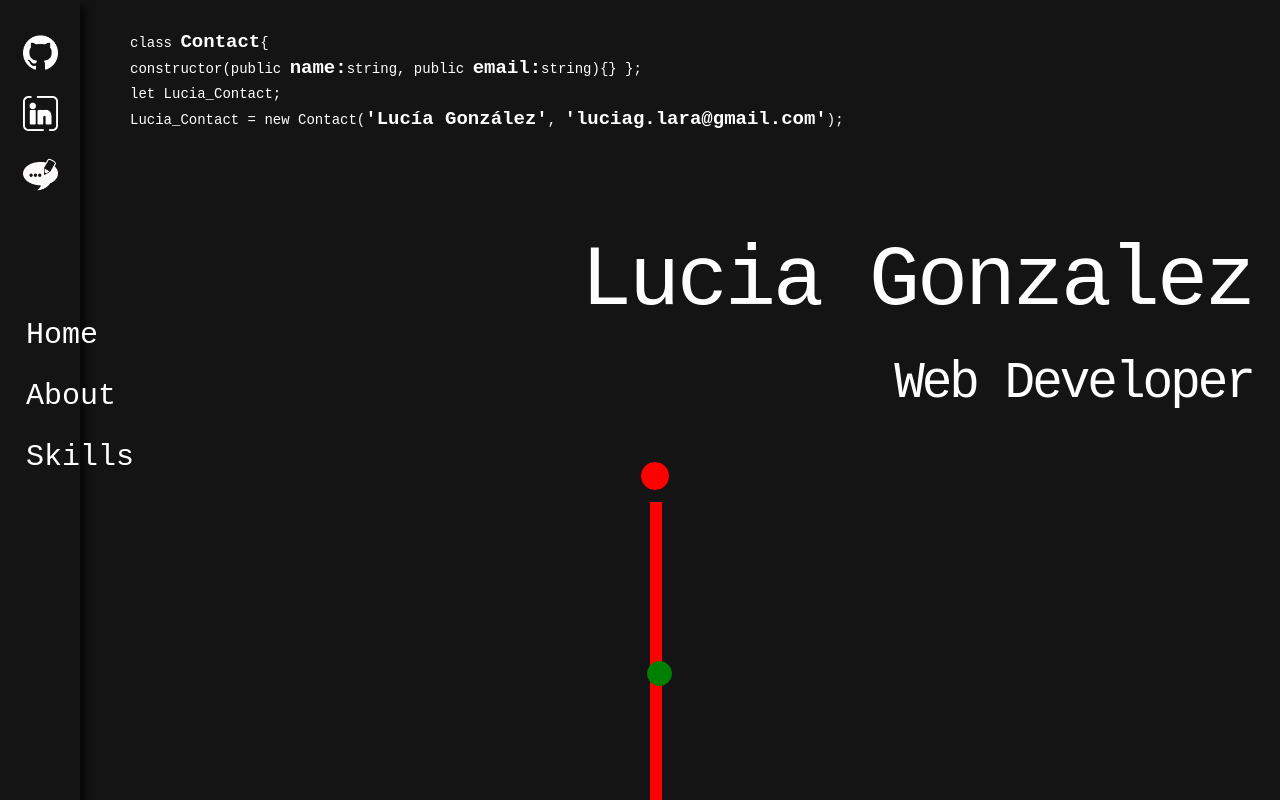
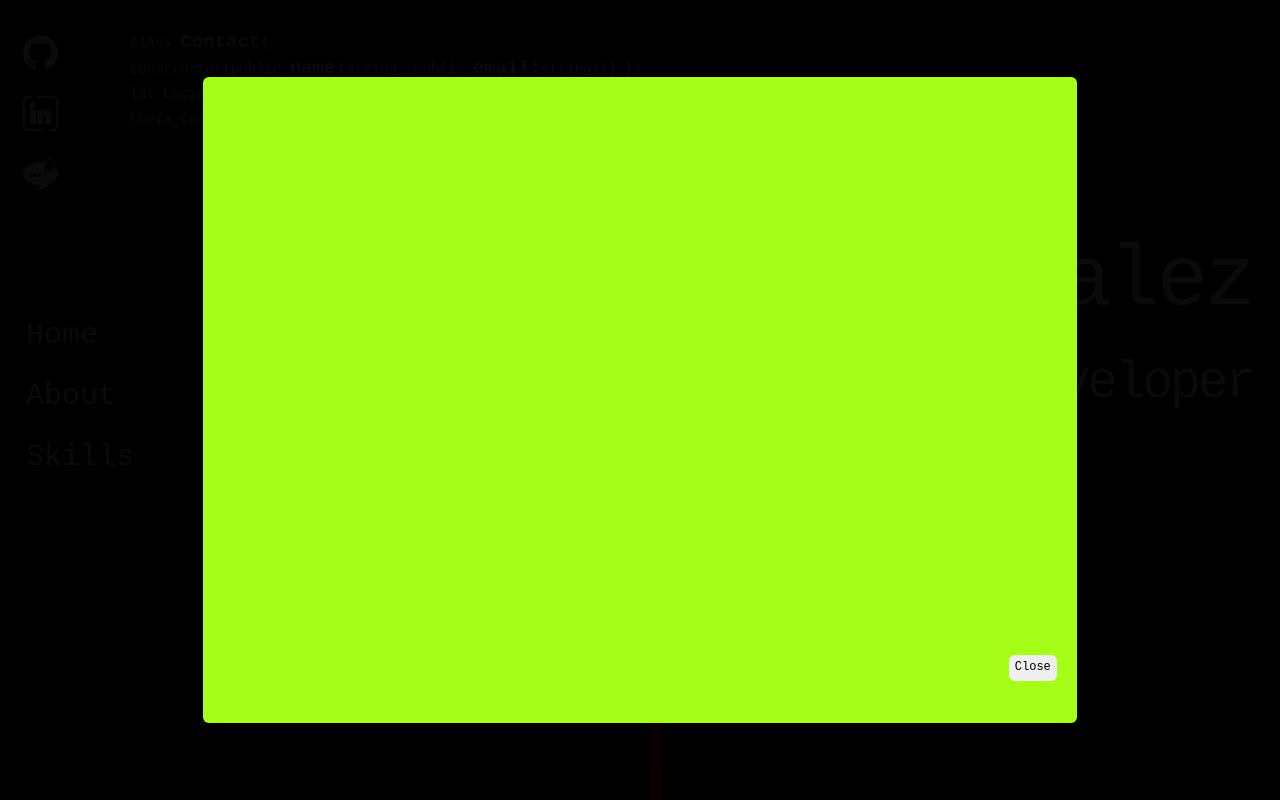
Before and after one commit to l0g0l/landingPage, a React (Create React App) app: page / in a window 1280 px wide. Both pictures are taken after a click on the element "Skills". Shown: the top 800 px of the page. Built offline with nearby package versions, Linux system fonts and the light colour scheme; the HTML template or start-up script is replaced by a standard one.

Commit message:
modal full screen2

```diff
--- a/src/components/ModalXL.jsx
+++ b/src/components/ModalXL.jsx
@@ -1,15 +1,15 @@
 import React from "react"
-import Modal from "react-modal"
+import ReactModal from "react-modal"
 
-Modal.setAppElement("#root");
+ReactModal.setAppElement("#root");
 
- const ModalXL = ({modalisopen, setisopen}) => {
-
+const ModalXL = ({ modalisopen, setisopen, color, text1, text2, text3 }) => {
+console.log(modalisopen, setisopen, color, text1, text2, text3)
 
   return (
     <div className="modalXL">
 
-      <Modal
+      <ReactModal
         isOpen={modalisopen}
         onRequestClose={() => setisopen(false)}
         overlayClassName={{
@@ -17,15 +17,26 @@ Modal.setAppElement("#root");
           afterOpen: "overlay-after",
           beforeClose: "overlay-before"
         }}
-        className={{
-          base: "content-base",
-          afterOpen: "content-after",
-          beforeClose: "content-before"
-        }}
-        closeTimeoutMS={500}
+        className={{base: "content-base",afterOpen: "content-after",beforeClose:"content-before"}}
+        closeTimeoutMS={100}
+        style={{content: {
+          background: '#A6FD17',
+        }}}
+
+
       >
-        <button onClick={() => setisopen(false)}>Close Modal</button>
-      </Modal>
+        <div className="txt">
+          <p>{text1}</p>
+
+          <p>{text2}</p>
+
+          <p>{text3}</p>
+        </div>
+
+
+
+        <button onClick={() => setisopen(false)}>Close</button>
+      </ReactModal>
     </div>
   );
 }
--- a/src/components/layout/navMenu/NavMenu.jsx
+++ b/src/components/layout/navMenu/NavMenu.jsx
@@ -57,11 +57,12 @@ const NavMenu = () => {
 
                     <li>
                         <p onClick={() => setIsOpen(true)}>About</p>
-                       <ModalXL modalisopen={modalIsOpen} setisopen={setIsOpen}/>
+                       <ModalXL modalisopen={modalIsOpen} setisopen={setIsOpen} color={'#A6FD17'} text1={'Tras más de 17 años como secretaria, administrativa e incluso empresaria, hace 5 meses decidí dar un giro a mi carrera profesional e intentar encontrar mi huequecito en el mundo Tech como Desarrolladora Full Stack (MERN.'} text2={'En el mes de marzo  he finalizado un Bootcamp de Desarrollo Web de 500h en The Bridge. Digital Talent Accelerator, combinando clases teóricas con proyectos reales e incluso colaborando con otras verticales como UX/UI, Ciberseguridad y Data Science siendo esto el 80% del tiempo y una muy grata experiencia.'} text3={'Gracias al background antes indicado, puedo aportar grandes cualidades como poner pasión en lo que hago, máxima implicación, querer seguir aprendiendo tratando de ser lo más auto suficiente posible (fundamental siendo un junior), gran capacidad para gestionar la frustración (la mía y las de los demás :) ) y saber trabajar en equipo.'}/>
                     </li>
 
                     <li>
-                        <p>Skills</p>
+                        <p onClick={() => setIsOpen(true)}>Skills</p>
+                       <ModalXL modalisopen={modalIsOpen} setisopen={setIsOpen} color={'$neonblue'} text={'Mentalidad de aprendizaje y crecimiento, Pasional, entusiasta e implicada, Colaboradora y tolerante, Adaptación al cambio, Autodidacta, Equipo'}/>
                     </li>
                 </ul>
 
--- a/src/sass/base/_base.scss
+++ b/src/sass/base/_base.scss
@@ -80,6 +80,6 @@ body {
 
 .neonTransition:hover {
   text-shadow: 0 0 10px rgba(255, 255, 255, 1), 0 0 20px rgba(255, 255, 255, 1),
-    0 0 30px rgba(255, 255, 255, 1), 0 0 40px $green, 0 0 70px $green,
-    0 0 80px $green, 0 0 100px $green;
+    0 0 30px rgba(255, 255, 255, 1), 0 0 40px $neonblue, 0 0 70px $neonblue,
+    0 0 80px $neonblue, 0 0 100px $neonblue;
 }
--- a/src/sass/components/_modalXL.scss
+++ b/src/sass/components/_modalXL.scss
@@ -1,8 +1,17 @@
 .modalXL {
-    font-family: sans-serif;
+  font-family: $mainFont;
   text-align: center;
 }
-
+button {
+  display: block;
+  position: absolute;
+  bottom: 42px;
+  right: 20px;
+  padding: 6px;
+  font-size: 12px;
+  border-radius: 6px;
+  border: none;
+}
 .overlay-base {
   padding: 1rem;
   position: fixed;
@@ -20,45 +29,47 @@
   justify-content: center;
   align-items: center;
 }
-
 .overlay-after {
   background-color: rgba(0, 0, 0, 0.8);
   opacity: 1;
 }
-
 .overlay-before {
   background-color: rgba(0, 0, 0, 0);
   opacity: 0;
 }
-
 .content-base {
   position: relative;
-    /*
-    top: auto;
-    left: auto;
-    right: auto;
-    bottom: auto;
-    */
-    margin: 0 auto;
   border: 0;
   outline: 0;
   display: flex;
-    justify-content: center;
-    align-items: center;
-    height: 0%;
-    width: 0%;
+  justify-content:center ;
+  align-items: stretch;
   background-color: transparent;
   transition-property: background-color, width, height;
   transition-duration: 500ms;
   transition-timing-function: ease-in-out;
+  padding: 40px 20px;
+  .txt {
+    display: flex;
+    flex-direction: column;
+    p {
+      margin-bottom: 23px !important;
+      font-size: 15px !important;
+      font-weight: bold !important;
+      color: $black;
+        // span {
+        //   font-size: 25px;
+        // }
     }
 
+  }
+}
 .content-after {
   width: 70%;
-    height: 40%;
-    background-color: rgba(250, 190, 190, 0.8);
+  height: 84%;
+  background-color: $pink;
+  border-radius: 6px;
 }
-
 .content-before {
   width: 0%;
   height: 0%;
--- a/src/sass/helpers/_variables.scss
+++ b/src/sass/helpers/_variables.scss
@@ -25,11 +25,11 @@ $neumorphimssecondary:#202020;
 $white: #fff;
 $whiteshadow: rgba(255,255,255,1);
 $lemon: #A6FD17;
-$green:#00fff6;
+$neonblue:#00fff6;
 $orange: #F1420A;
 $grey-primary:#242424;
 $grey-secondary:#5B5B5B;
-// $pink:#ff0571;
+$pink:#ff0571;
 $pink-secondary: #E20BDA;
 $purple: #ae3dff;
 
```
Lines whose indentation alone changed are shown as unchanged.
